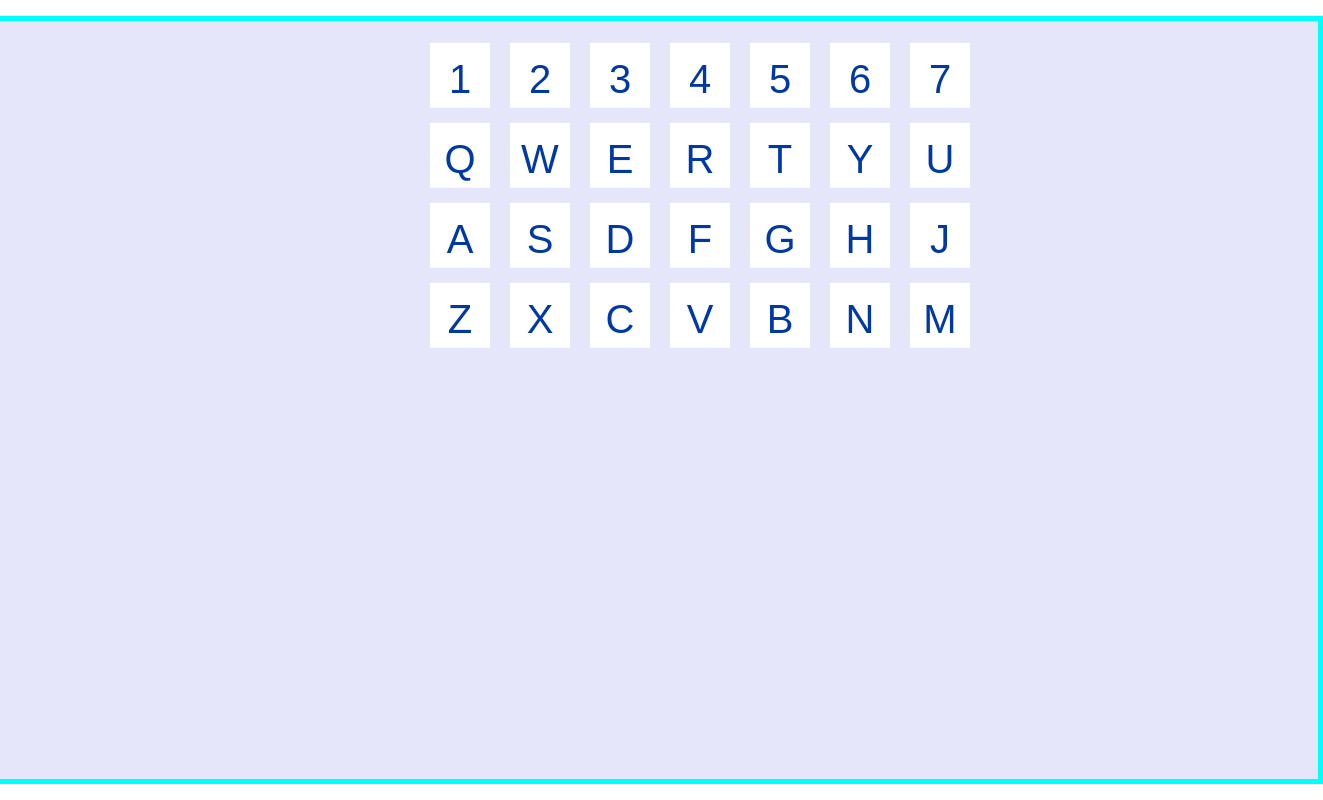
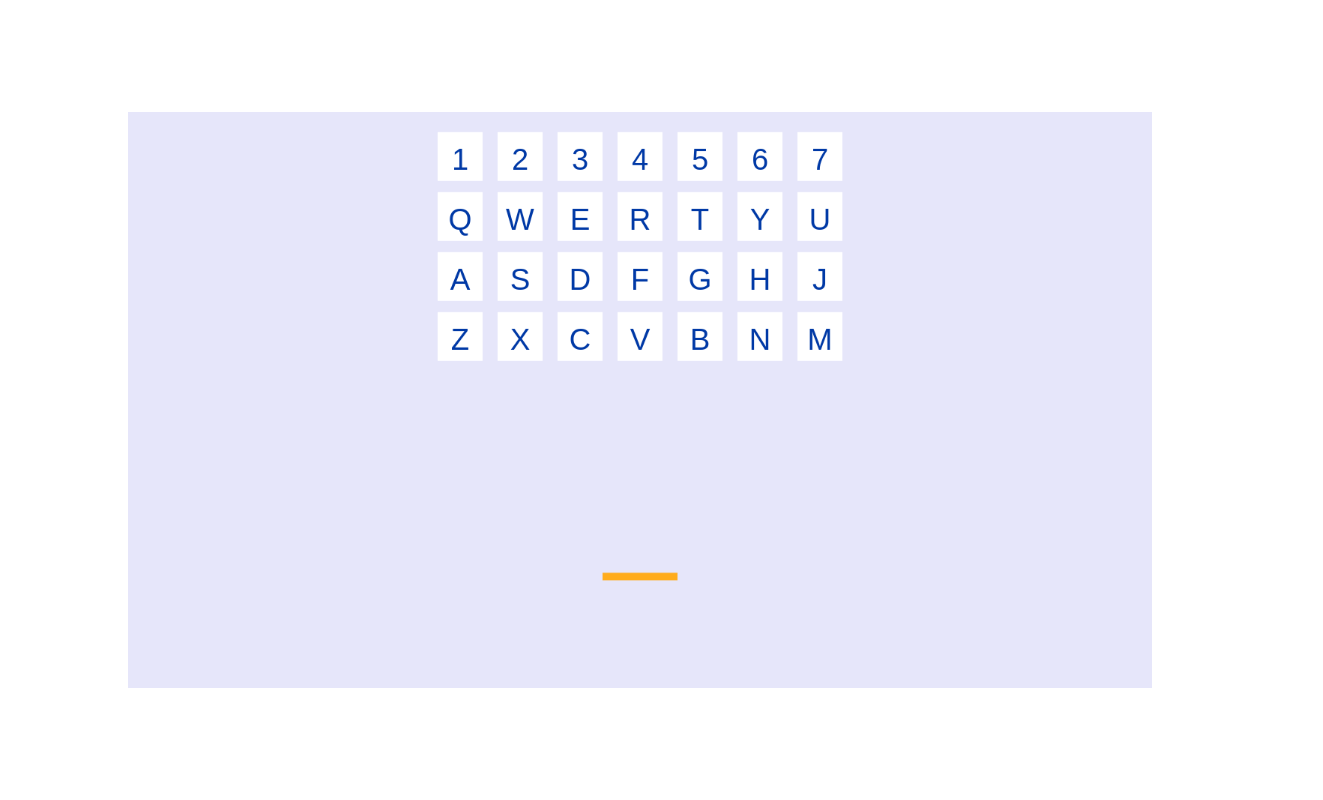
Before and after one commit to itzcookiie/Keyboard-breaker, a website built with Vite: page app/index.html in a window 1280 px wide. Shown: the whole page, 1323 px wide, since content can reach past the window. Built offline with nearby package versions, Linux system fonts and the light colour scheme.

Commit message:
Create board and add logic to move board

```diff
--- /dev/null
+++ b/app/src/board.ts
@@ -0,0 +1,65 @@
+import Game from './game';
+import { BOARD_SETTINGS } from './configs/boardConfig';
+import { COLORS } from './constants';
+
+
+interface BoardData {
+    x: number;
+    y: number;
+}
+
+class Board {
+    data: BoardData;
+    game: Game;
+
+    constructor(game: Game) {
+        this.game = game;
+        this.data = this.calculateStartPosition();
+        this.attachEventListener();
+    }
+
+    calculateStartPosition(): BoardData {
+        return {
+            x: (this.game.canvas.width - BOARD_SETTINGS.width) / 2,
+            y: this.game.canvas.height * 0.8
+        }
+    }
+
+    draw() {
+        if(!this.game.context) return;
+        const ctx = this.game.context;
+        ctx.save();
+        ctx.fillStyle = COLORS.ORANGE;
+        ctx.fillRect(this.data.x, this.data.y, BOARD_SETTINGS.width, BOARD_SETTINGS.height);
+        ctx.restore();
+    }
+
+    moveBoard(e: MouseEvent) {
+        if(!this.game.canvas) return;
+        const x = e.offsetX;
+        const canvasBoundingRect = this.game.canvas.getBoundingClientRect();
+        const canvasNearX = canvasBoundingRect.left;
+        const canvasFarX = canvasBoundingRect.right;
+        const canvasLength = canvasFarX - canvasNearX;
+        // console.log(canvasFarX)
+        // console.log('Offset: ', e.offsetX)
+        // console.log('Client: ', e.clientX)
+        // console.log('Client X: ', x)
+        // if(x <= canvasNearX || x >= canvasFarX) return;
+        // console.log('Board x: ', this.data.x)
+        const calculatedX = (e.offsetX / canvasLength) * (this.game.canvas.width - BOARD_SETTINGS.width);
+        console.log(calculatedX)
+        // if(calculatedX <= this.game.canvas.width - BOARD_SETTINGS.width) this.data.x = calculatedX;
+        this.data.x = (e.offsetX / canvasLength) * (this.game.canvas.width - BOARD_SETTINGS.width);
+    }
+
+    reset() {
+        this.data = this.calculateStartPosition();
+    }
+
+    attachEventListener() {
+        this.game.canvas.addEventListener('mousemove', (e: MouseEvent) => this.moveBoard(e));
+    }
+}
+
+export default Board;
--- /dev/null
+++ b/app/src/configs/boardConfig.ts
@@ -0,0 +1,4 @@
+export const BOARD_SETTINGS = {
+    width: 100,
+    height: 10,
+};
--- a/app/src/configs/bricksConfig.ts
+++ b/app/src/configs/bricksConfig.ts
@@ -98,7 +98,7 @@ export class BricksConfig {
 
     private static calculateCanvasCenter(gap: number, canvasWidth: number): number {
         const numKeysInARow = this.calculateKeysInARow();
-        const rowDistance = canvasWidth - (numKeysInARow - 1) * (BRICK_SETTINGS.width + gap);
+        const rowDistance = canvasWidth - ((numKeysInARow - 1) * (BRICK_SETTINGS.width + gap + BRICK_SETTINGS.padding));
         return rowDistance / 2;
     }
 
--- a/app/src/constants.ts
+++ b/app/src/constants.ts
@@ -1,5 +1,4 @@
-const COLORS = {
-    AQUA: '#00FFFF'
+export const COLORS = {
+    AQUA: '#00FFFF',
+    ORANGE: '#FFAC1C'
 };
-
-export { COLORS };
--- a/app/src/game.ts
+++ b/app/src/game.ts
@@ -10,13 +10,20 @@ interface Entity {
     draw(): void;
 }
 
+type EntityClass<T> = new (game: Game) => T;
+
+const STEP = 10;
+
+
 class Game {
-    entities: Entity[];
+    private entities: Entity[];
     canvas = document.getElementById('canvas') as HTMLCanvasElement;
     context = this.canvas.getContext("2d");
     level: GameLevel;
+    timestamp: number;
 
     constructor() {
+        this.timestamp = 0;
         this.entities = [];
         this.level = GameLevel.ONE;
         this.drawCanvas();
@@ -31,11 +38,25 @@ class Game {
 
     // TEST TO SEE IF THIS WORKS PROPERLY
     draw() {
+        if (!this.context) return;
+        this.context?.clearRect(0, 0, this.canvas.width, this.canvas.height);
         this.entities.forEach(entityObj => entityObj.draw());
     }
 
-    registerEntity(entity: Entity) {
-        this.entities.push(entity);
+    registerEntity(entity: EntityClass<Entity>) {
+        this.entities.push(new entity(this));
+    }
+
+    registerEntities(...args: EntityClass<Entity>[]) {
+        args.forEach(entity => this.registerEntity(entity));
+    }
+
+    runGameLoop(timestamp: number = 0) {
+        if(timestamp - this.timestamp >= STEP) {
+            this.draw();
+            this.timestamp = timestamp;
+        }
+        requestAnimationFrame(this.runGameLoop.bind(this));
     }
 }
 
--- a/app/src/main.ts
+++ b/app/src/main.ts
@@ -2,6 +2,7 @@ import './style.css';
 
 import Game, { GameLevel } from './game';
 import Bricks from './bricks';
+import Board from './board';
 
 
 // const canvas = document.getElementById('canvas') as HTMLCanvasElement;
@@ -19,6 +20,5 @@ import Bricks from './bricks';
 // }))
 
 const game = new Game();
-const brick = new Bricks(game);
-game.registerEntity(brick);
-game.draw();
+game.registerEntities(Bricks, Board);
+game.runGameLoop();
--- a/app/src/style.css
+++ b/app/src/style.css
@@ -19,4 +19,5 @@ body {
 
 .canvas {
   background-color: #E6E6FA;
+  width: 80vw;
 }
```
Also changed, not shown: journey/Day3.md (added, +13 -0 lines).
